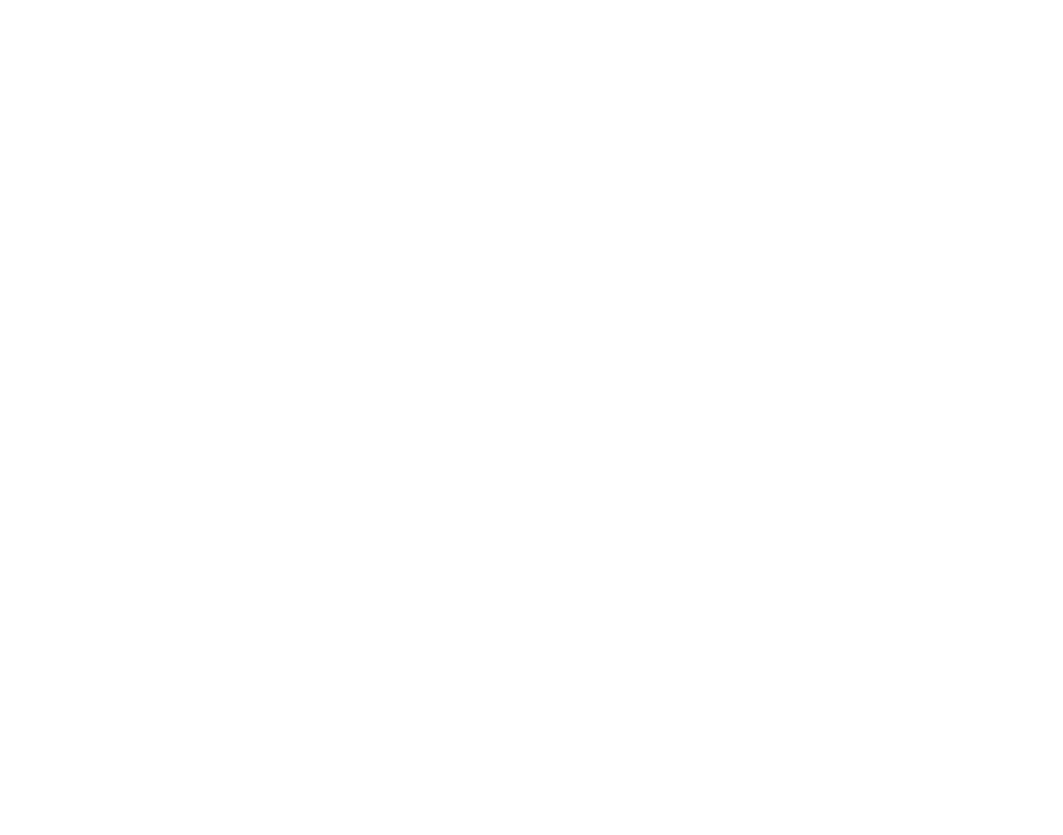
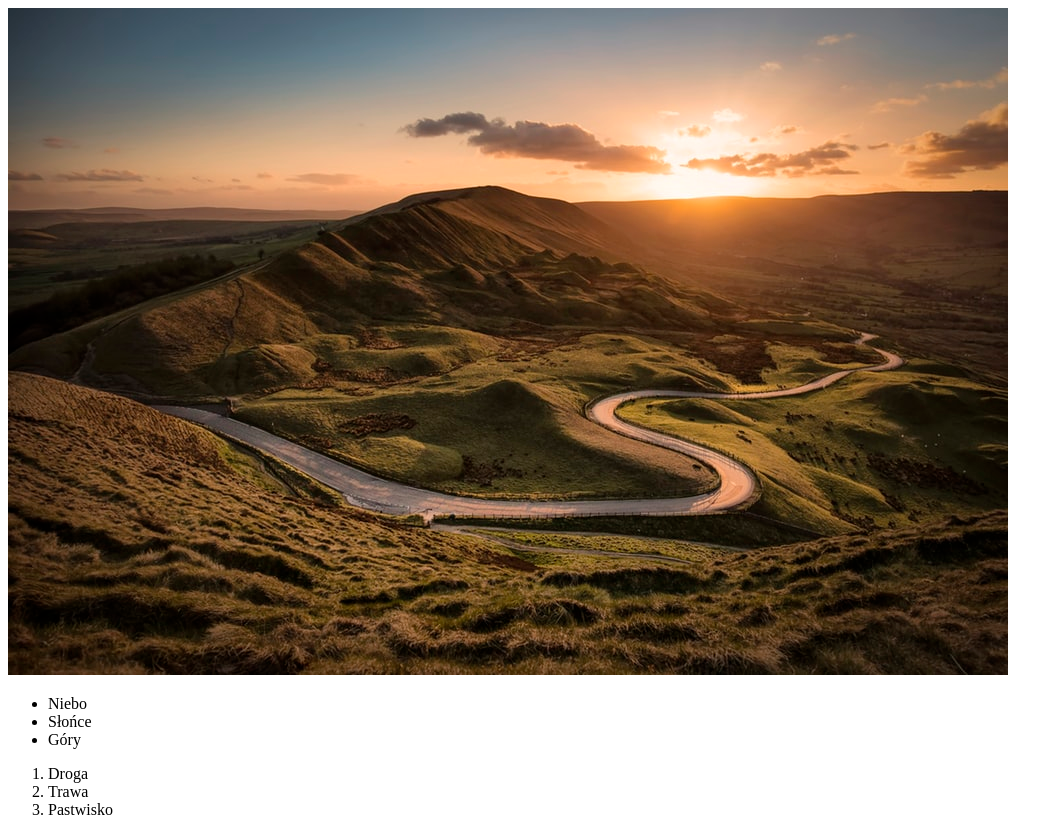
Before and after one commit to szymaneczek/html-css, a plain HTML site: page image.html in a window 1280 px wide. Shown: the whole page, without its empty margins (0-1063 px from the left). Before the commit the page ends 800 px from the top, so only its background shows below. Drawn offline with Linux system fonts and the light colour scheme.

Commit message:
Dodanie pliku image.html wraz z opisem

```diff
--- a/image.html
+++ b/image.html
@@ -5,6 +5,17 @@
     <title>Obrazek z listą</title>
 </head>
 <body>
+<img src="img/download.jpg" alt="Widok - Landscape"/>
+<ul>
+    <li>Niebo</li>
+    <li>Słońce</li>
+    <li>Góry</li>
+</ul>
+<ol>
+    <li>Droga</li>
+    <li>Trawa</li>
+    <li>Pastwisko</li>
+</ol>
 
 </body>
 </html>
```
Also changed, not shown: img/download.jpg (added).
